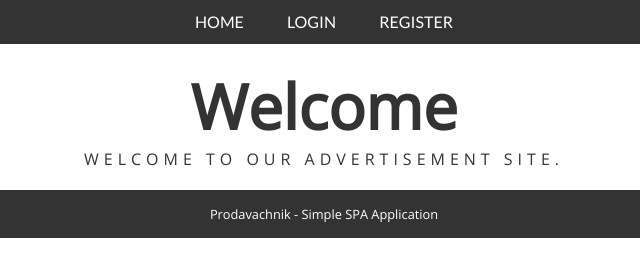
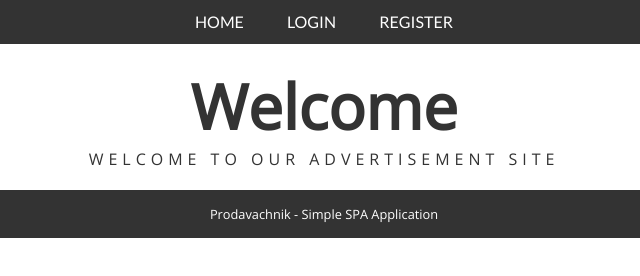
Before and after one commit to rumenatanasov/SPA-Selling-Products, a plain HTML site: page Prodavachnik - Skeleton/index.html in a window 1280 px wide. Shown: the full height of the page, 316-956 px from the left. Drawn offline with nearby package versions, Linux system fonts and the light colour scheme.

Commit message:
dot removed from <p class="body-text">Welcome to our advertisement site.</p>

```diff
--- a/Prodavachnik - Skeleton/index.html
+++ b/Prodavachnik - Skeleton/index.html
@@ -35,7 +35,7 @@
 
     <section id="viewHome" class="viewHome">
         <h1 class="title">Welcome</h1>
-        <p class="body-text">Welcome to our advertisement site.</p>
+        <p class="body-text">Welcome to our advertisement site</p>
     </section>
 
     <section id="viewLogin" class="viewLogin">
```
